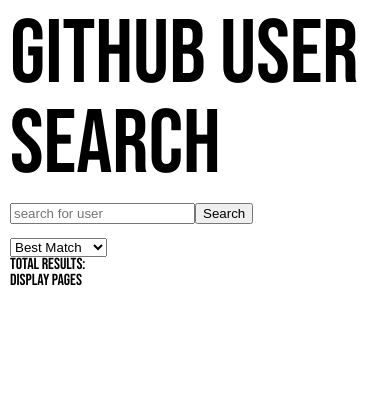
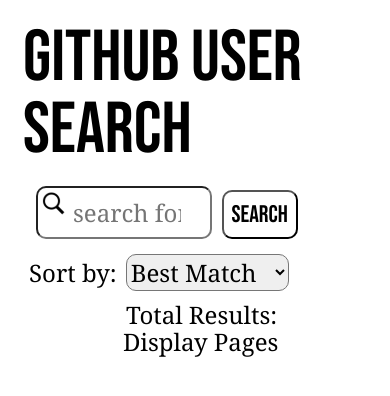
Before and after one commit to vladsolokha/github-search-user, a React (Create React App) app: page / in a window 390 px wide. Shown: the top 396 px of the page. Built offline with nearby package versions, Linux system fonts and the light colour scheme.

Commit message:
design improvements, for web responsive design, mobile first, alignment of cards, color additions and size increases

```diff
--- a/src/App.css
+++ b/src/App.css
@@ -3,26 +3,32 @@
 /* Main font  */
 @import url('https://fonts.googleapis.com/css2?family=Noto+Serif:ital,wght@0,400;0,700;1,400;1,700&display=swap');
 
+html, .app {
+  display: flex;
+}
+
+select, input, button {
+  font-family: 'Noto Serif', serif;
+  font-size: 24px;
+}
 
 .App {
-  font-family: 'Bebas Neue', cursive;
+  font-family: 'Noto Serif', serif;
+  font-size: 24px;
   display: flex;
   flex-direction: column;
   flex-wrap: wrap;
-  justify-content: flex-start;
+  justify-content: center;
   align-content: center;
+  align-items: center;
   padding: 10px;
 }
 
 .App-header {
-  font-size: 90px;
+  font-family: 'Bebas Neue', cursive;
+  font-size: 72px;
 }
 
-.user-inputs {
-  font-family: 'Noto Serif', serif;
-  font-size: 32px;
+a {
+  text-decoration: none;
 }
-
-form {
-  margin: auto;
-}
--- a/src/App.js
+++ b/src/App.js
@@ -1,6 +1,7 @@
 import { useEffect, useState } from 'react'
 import { Octokit } from '@octokit/core'
 import './App.css';
+import './components/Search.css'
 import Result from './components/Result'
 
 
@@ -35,13 +36,14 @@
       setIsLoading(false)
     }
     (searchText !== '') && fetchHandle()
-  }, [url])
+  }, [url, sortUsers])
 
   useEffect(() => {
     console.log(`searchText is: ${searchText}`)
     console.log(`url is: ${url}`)
     console.log(`isLoading is: ${isLoading}`)
     console.log(`resultList is: ${resultList}`)
+    console.log(`sortUsers is: ${sortUsers}`)
   }, [resultList])
 
   return (
@@ -50,9 +52,9 @@
        GitHub User Search
       </header>
 
-      <section className='user-inputs'>
+      <div className='user-inputs'>
         {/* This Form can be placed in another component */}
-        <form onSubmit={ (e) => {
+        <form name='search' onSubmit={ (e) => {
             e.preventDefault()
             setUrl(`https://api.github.com/search/users?q=${searchText}`)
           }}>
@@ -62,8 +64,7 @@
             type='search'
             placeholder='search for user'
             value={searchText}
-            onChange={
-              (e) => setSearchText(e.target.value)}
+            onChange={(e) => setSearchText(e.target.value)}
           />
           <button
             className='search-button'
@@ -72,19 +73,22 @@
           </button>
         </form>
 
-          <div className='filter-bar'>
-            <select name='sort by'>
+        <div className='filter-bar'>
+          <label for="sort by">Sort by: </label>
+            <select
+              name='sort'
+              onChange={(e) => {setSortUsers(e.target.value)}}
+            >
               <option value='best match'>Best Match</option>
               <option value='followers'>Followers</option>
               <option value='repositories'>Repositories</option>
               <option value='joined'>Joined Date</option>
             </select>
-          </div>
-
-      </section>
+        </div>
+      </div>
 
       {/* total and page section */}
-      <section className='total-pagination-section'>
+      <div className='total-pagination-section'>
         <div className='total-count'>
           Total Results: {totalCount}
         </div>
@@ -92,7 +96,7 @@
         <div className='pagination'>
           Display Pages
         </div>
-      </section>
+      </div>
       {/* <Error error={error} /> */}
 
       <Result
--- a/src/components/Result.css
+++ b/src/components/Result.css
@@ -1,17 +1,43 @@
-.results {
-    font-size: 16px;
+ul {
+    display: flex;
+    flex-direction: row;
+    justify-content: space-evenly;
+    flex-wrap: wrap;
+    align-items: center;
 }
 
-.user-containers {
+.card {
+    border: 1px solid rgb(83, 83, 83);
+    display: flex;
+    flex-direction: column;
+    align-items: center;
+    max-width: fit-content;
+    padding: 10px;
+    margin: 5px;
+    border-radius: 15px;
+    background-color: blanchedalmond;
+}
 
+.user-name {
+    text-align: center;
+    font-size: 28px;
 }
-.user-containers li{
-    display: flex;
-    flex-direction: row;
+
+.user-more-info-section {
+    margin-top: 5px;
+    padding: 5px;
 }
-.user-avatar img {
-    width: 50px;
-    height: 50px;
+
+.user-more-info-button {
+    font-size: 18px;
+}
+
+div.user-avatar img {
+    max-width: 75px;
+    max-height: 75px;
+    max-block-size: none;
+    padding: 5px;
+    border-radius: 15px;
 }
 
 nav {
--- a/src/components/Result.js
+++ b/src/components/Result.js
@@ -6,12 +6,12 @@
   const [userResult, setUserResult] = useState([])
   const [itemClicked, setItemClicked] = useState(null)
 
+
   const handleMoreInfo = async (id, login) => {
     const octokit = new Octokit()
     // error 401 requires authentication for next lines
     setItemClicked(itemClicked => itemClicked === id ?
       null : id)
-
     const result = await octokit.request("GET /users/{username}", {
       username:  `${login}`
     })
@@ -34,10 +34,10 @@
     return (
       <div className='results'>
 
-        <div className='user containers'>
+        <div className='user-containers'>
           <ul>
             {resultList.items?.map(item => (
-              <li key={item.id}>
+              <li className='card' key={item.id}>
                 <a
                   href={item.html_url}
                   target='_blank'
@@ -48,11 +48,12 @@
                     <img src={item.avatar_url} alt='user avatar' />
                   </div>
                 </a>
+
                 <button
                   className='user-more-info-button'
                   onClick={() => {
-                      handleMoreInfo(item.id, item.login)
-                    }}>
+                    handleMoreInfo(item.id, item.login)}}
+                >
                   More info
                 </button>
 
@@ -60,9 +61,12 @@
                   <div className='user-more-info-section'>
                     Followers: {userResult.followers}<br/>
                     Public repos: {userResult.public_repos}<br/>
+                    <div className='bio'>
                       Bio: {userResult.bio}<br/>
                     </div>
+                  </div>
                 }
+
               </li>
             ))}
           </ul>
--- /dev/null
+++ b/src/components/Search.css
@@ -0,0 +1,26 @@
+input[type=search] {
+  max-width: 50%;
+  padding: 8px;
+  margin: 10px;
+  box-sizing: border-box;
+  border-radius: 10px;
+  background-image: url('../assets/search-icon.png');
+  background-position: 3px 3px;
+  background-repeat: no-repeat;
+  padding-left: 35px;
+}
+
+input[type=search]:focus {
+  background-color: aquamarine;
+}
+
+.search-button {
+  border-radius: 10px;
+  background-color: transparent;
+  padding: 8px;
+  font-family: 'Bebas Neue', cursive;
+}
+
+select {
+  border-radius: 10px;
+}
--- a/src/components/Search.js
+++ b/src/components/Search.js
@@ -1,3 +1,5 @@
+import './Search.css'
+
 export default function Search ({ searchText, onSetSearchTextChange, fetchHandle}) {
   return (
     <form onSubmit={ async (e) => {
--- a/src/index.css
+++ b/src/index.css
@@ -30,9 +30,9 @@
 figure, figcaption, footer, header, hgroup,
 menu, nav, output, ruby, section, summary,
 time, mark, audio, video {
-	margin: 0;
-	padding: 0;
-	border: 0;
+	margin: 1px;
+	padding: 2px;
+	border: 2px;
 	font-size: 100%;
 	font: inherit;
 	vertical-align: baseline;
```
Also changed, not shown: src/assets/search-icon.png (added). Lines whose indentation alone changed are shown as unchanged.
